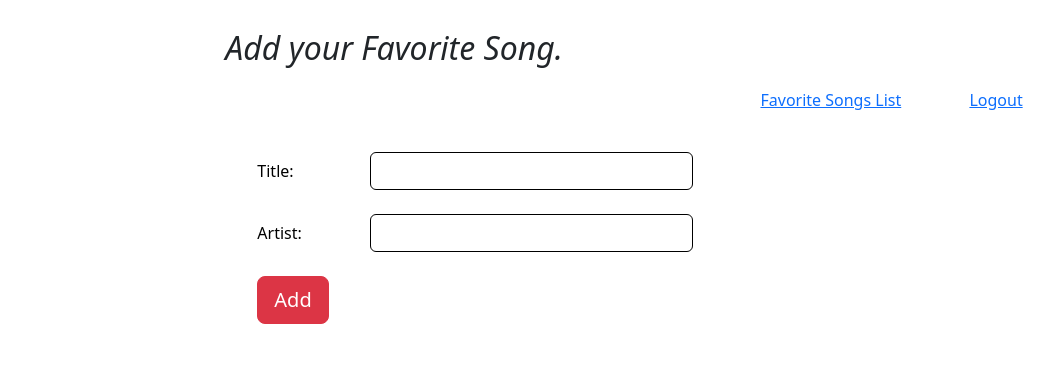
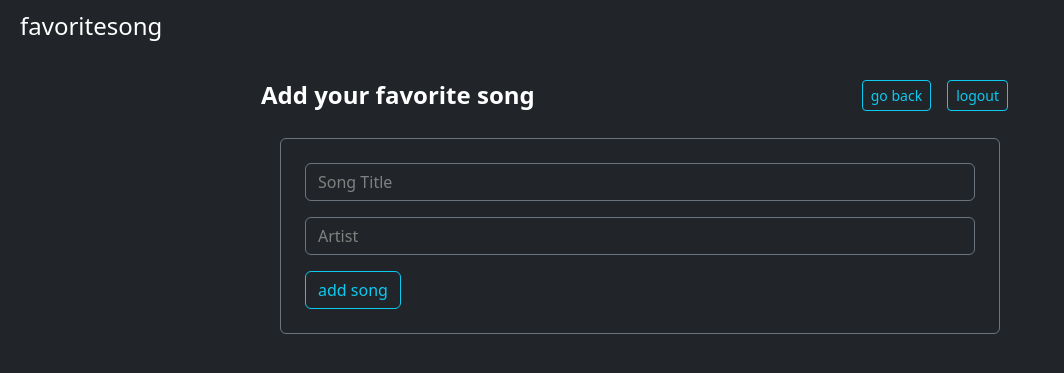
Before and after one commit to Catron-Gainey/Favorite-Song, a Flask app: template flask_app/templates/new_song.html in a window 1280 px wide. Shown: the top 373 px of the page, without its empty margins (0-1064 px from the left). Run offline with Flask 3, Linux system fonts and the light colour scheme; the template is opened without the code that fills it, so the values that code supplies are empty.

Commit message:
KL commits

```diff
--- a/flask_app/config/mysqlconnection.py
+++ b/flask_app/config/mysqlconnection.py
@@ -6,7 +6,7 @@ class MySQLConnection:
         connection = pymysql.connect(
             host="localhost",
             user="root",
-            password="root",
+            password="root_root",
             db=db,
             charset="utf8mb4",
             cursorclass=pymysql.cursors.DictCursor,
--- a/flask_app/static/css/my_style.css
+++ b/flask_app/static/css/my_style.css
@@ -33,3 +33,7 @@ body {
 tbody tr {
     height: 50px;
 }
+
+.test {
+    margin-top: 3px;
+}
--- a/flask_app/templates/new_song.html
+++ b/flask_app/templates/new_song.html
@@ -7,53 +7,67 @@
     <title>Favorite Song</title>
     <link href="https://cdn.jsdelivr.net/npm/bootstrap@5.3.3/dist/css/bootstrap.min.css" rel="stylesheet"
         integrity="sha384-QWTKZyjpPEjISv5WaRU9OFeRpok6YctnYmDr5pNlyT2bRjXh0JMhjY6hW+ALEwIH" crossorigin="anonymous">
+    <link rel="stylesheet" href="{{ url_for('static', filename='css/my_style.css') }}" type="text/css">
 </head>
 
-<body>
-    <div class="container-sm col-8">
-        <p class="mt-4 fs-2 fst-italic">Add your Favorite <span class="fst-italic">Song</span>.</p>
+<body class="bg-dark">
+    <div class="container-fluid">
+        <header class="row flex justify-content-md-start align-items-center mb-4">
+            <div class="col-auto">
+                <p class="fs-4 m-2 fw-lighter text-lowercase logo">Favorite<span class="fw-medium">Song</span></p>
+            </div>
+        </header>
+    </div>
+    <!-- End Header -->
 
-        <div class="row mt-3">
-            <div class="col-6 text-end"></div>
-            <div class="col text-end">
-                <a href="/dashboard" class="p-2 m-4">Favorite Songs List</a>
-                <a href="/destroy" class="p-2 m-4">Logout</a>
+    <div class="container-sm">
+        <div class="row flex justify-content-sm-center align-items-center">
+            <div class="col-sm-5 p-0 text-start bg-dark border border-dark rounded">
+                <p class="fs-4 fw-semibold p-0 m-0 text-white">Add your favorite song</p>
+            </div>
+            <div class="col-sm-3 d-grid d-md-flex gap-3 justify-content-sm-end">
+                <a href="/dashboard" class="btn btn-outline-info btn-sm">go back</a>
+                <a href="/destroy" class="btn btn-outline-info btn-sm">logout</a>
             </div>
         </div>
+    </div>
+    <!-- End Subheader content -->
 
-        {% with messages=get_flashed_messages(with_categories=true, category_filter=["song_info"]) %}
-        <ul class="flashes text-danger">
-            {% for category, message in messages: %}
-            <li class="{{ category }}">{{ message }}</li>
-            {% endfor %}
-        </ul>
-        {% endwith %}
+    <div class="container-sm">
+        <div class="row flex justify-content-sm-center align-items-start">
+            <div class="col-sm-8 mt-4">
+                <form action="/songs/create" method="post" class="p-4 mx-2 text-black border border-secondary rounded">
+                    <input type="hidden" name="user_id" value="{{ user.id }}" class="form-control">
+                    <!-- Hidden element -->
 
+                    <div class="form-group mb-3">
+                        <input type="text" name="title" id="title"
+                            class="form-control bg-dark border-secondary text-light" placeholder="Song Title">
+                    </div>
+                    <div class="form-group mb-3">
+                        <input type="text" name="artist" id="artist"
+                            class="form-control bg-dark border-secondary text-light" placeholder="Artist">
+                    </div>
+                    <!-- End Form fields -->
 
-        <form action="/songs/create" method="post" class="p-4 col-7 mx-2 text-black">
-            <input type="hidden" name="user_id" value="{{ user.id }}" class="form-control">
+                    <div class="d-grid d-md-flex gap-2 align-items-center">
+                        <input type="submit" value="add song" class="btn fs-6 btn-outline-info">
 
-            <div class="row g-3 align-items-center mb-4">
-                <div class="col-3">
-                    <label for="title" class="col-form-label">Title:</label>
-                </div>
-                <div class="col-9">
-                    <input type="text" name="title" class="form-control border-black">
-                </div>
+                        {% with messages=get_flashed_messages(with_categories=true, category_filter=["song_info"]) %}
+                        <ul class="flashes text-danger m-0 p-0">
+                            {% for category, message in messages: %}
+                            <li class="{{ category }} list-unstyled fw-light">{{ message }}</li>
+                            {% endfor %}
+                            </ul>
+                        {% endwith %}
+                        <!-- End Flash -->
+                    </div>
+                    <!-- End submit -->
+                </form>
             </div>
-
-            <div class="row g-3 align-items-center mb-4">
-                <div class="col-3">
-                    <label for="artist" class="col-form-label">Artist:</label>
-                </div>
-                <div class="col-9">
-                    <input type="text" name="artist" class="form-control border-black">
-                </div>
-            </div>
-
-            <input type="submit" class="btn btn-lg btn-danger text-end text-capitalize d-grid" value="add">
-        </form>
+        </div>
     </div>
+    <!-- End Form content -->
 </body>
 
 </html>
```
Also changed, not shown: flask_app/templates/edit_song.html (+50 -40 lines), flask_app/templates/user_dashboard.html (+11 -7 lines), flask_app/templates/view_song.html (+37 -28 lines).
